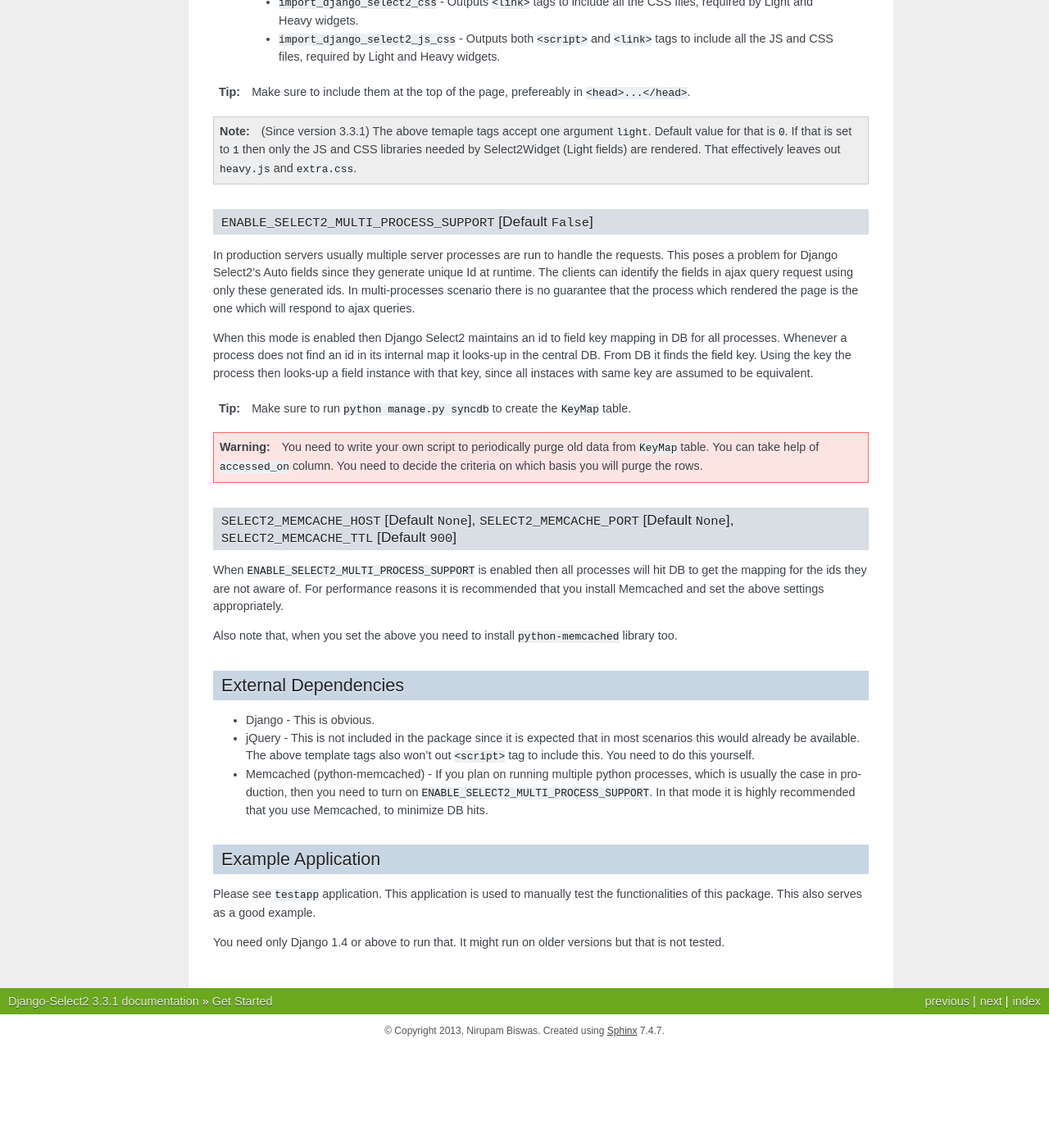
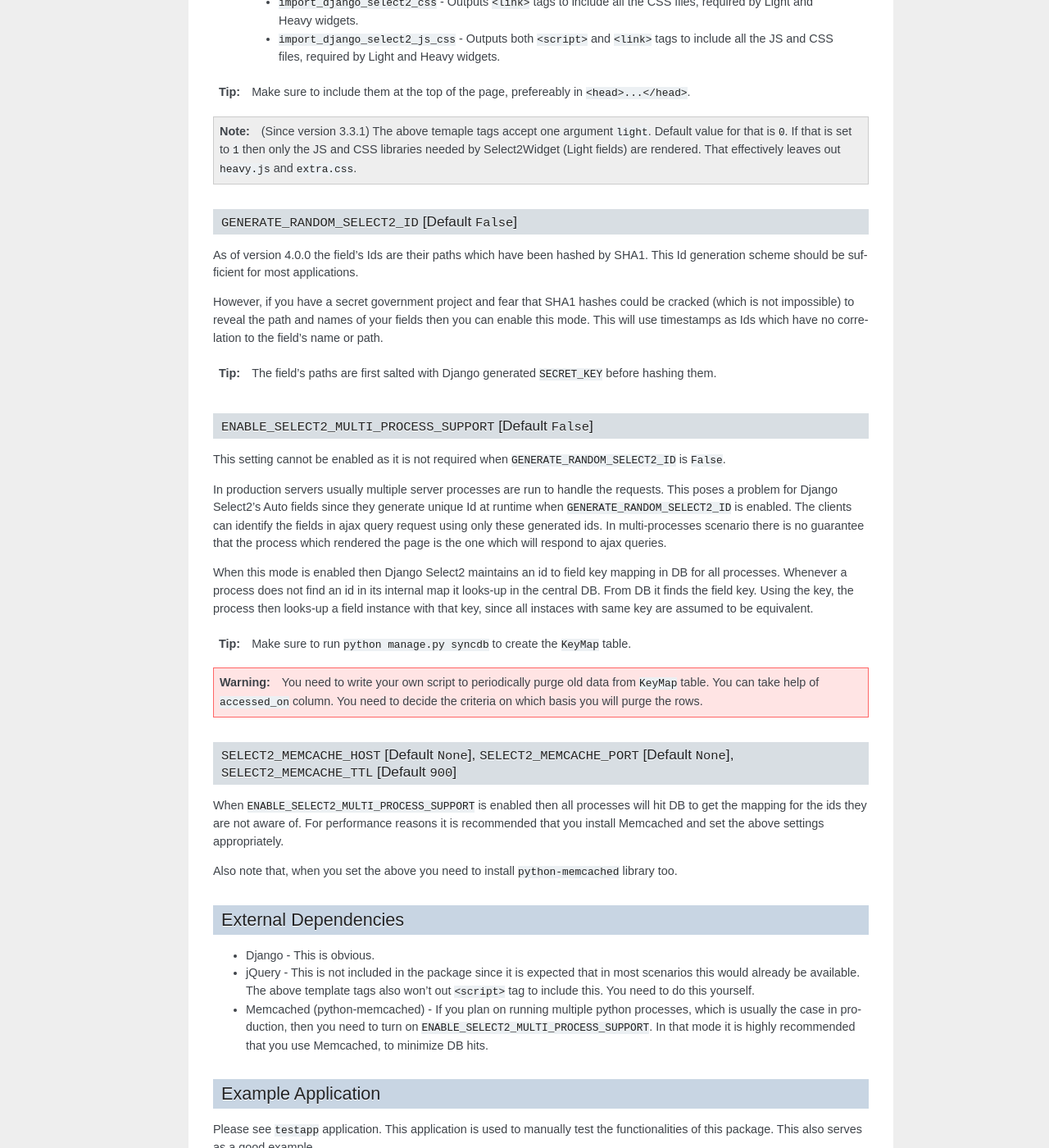
Before and after one commit to commitking00/Vacasa, a Sphinx documentation site: the page built from docs/get_started.rst, in a window 1280 px wide and 1400 px high, scrolled down 992 px. Shown: the whole window at 82% size. Built offline with Sphinx 7.4.7, drawn with Linux system fonts in a browser that asks for light colours; before the commit the page ends 2269 px from its top, so only the background shows below that; some of the changed text lies outside the part shown.

```diff
--- a/docs/get_started.rst
+++ b/docs/get_started.rst
@@ -45,13 +45,23 @@ When this settings is ``False`` then you are responsible for including the JS an
 	If that is set to ``1`` then only the JS and CSS libraries needed by Select2Widget (Light fields) are rendered.
 	That effectively leaves out ``heavy.js`` and ``extra.css``.
 
+``GENERATE_RANDOM_SELECT2_ID`` [Default ``False``]
+..................................................
+
+As of version 4.0.0 the field's Ids are their paths which have been hashed by SHA1. This Id generation scheme should be sufficient for most applications.
+
+However, if you have a secret government project and fear that SHA1 hashes could be cracked (which is not impossible) to reveal the path and names of your fields then you can enable this mode. This will use timestamps as Ids which have no correlation to the field's name or path.
+
+.. tip:: The field's paths are first salted with Django generated ``SECRET_KEY`` before hashing them.
 
 ``ENABLE_SELECT2_MULTI_PROCESS_SUPPORT`` [Default ``False``]
 ............................................................
 
-In production servers usually multiple server processes are run to handle the requests. This poses a problem for Django Select2's Auto fields since they generate unique Id at runtime. The clients can identify the fields in ajax query request using only these generated ids. In multi-processes scenario there is no guarantee that the process which rendered the page is the one which will respond to ajax queries.
+This setting cannot be enabled as it is not required when ``GENERATE_RANDOM_SELECT2_ID`` is ``False``.
 
-When this mode is enabled then Django Select2 maintains an id to field key mapping in DB for all processes. Whenever a process does not find an id in its internal map it looks-up in the central DB. From DB it finds the field key. Using the key the process then looks-up a field instance with that key, since all instaces with same key are assumed to be equivalent.
+In production servers usually multiple server processes are run to handle the requests. This poses a problem for Django Select2's Auto fields since they generate unique Id at runtime when ``GENERATE_RANDOM_SELECT2_ID`` is enabled. The clients can identify the fields in ajax query request using only these generated ids. In multi-processes scenario there is no guarantee that the process which rendered the page is the one which will respond to ajax queries.
+
+When this mode is enabled then Django Select2 maintains an id to field key mapping in DB for all processes. Whenever a process does not find an id in its internal map it looks-up in the central DB. From DB it finds the field key. Using the key, the process then looks-up a field instance with that key, since all instaces with same key are assumed to be equivalent.
 
 .. tip:: Make sure to run ``python manage.py syncdb`` to create the ``KeyMap`` table.
 
```
Also changed, not shown: other parts of docs/get_started.rst (+2 -2 lines), README.md (+5 -1 lines), django_select2/__init__.py (+12 -4 lines), 4 other files.
